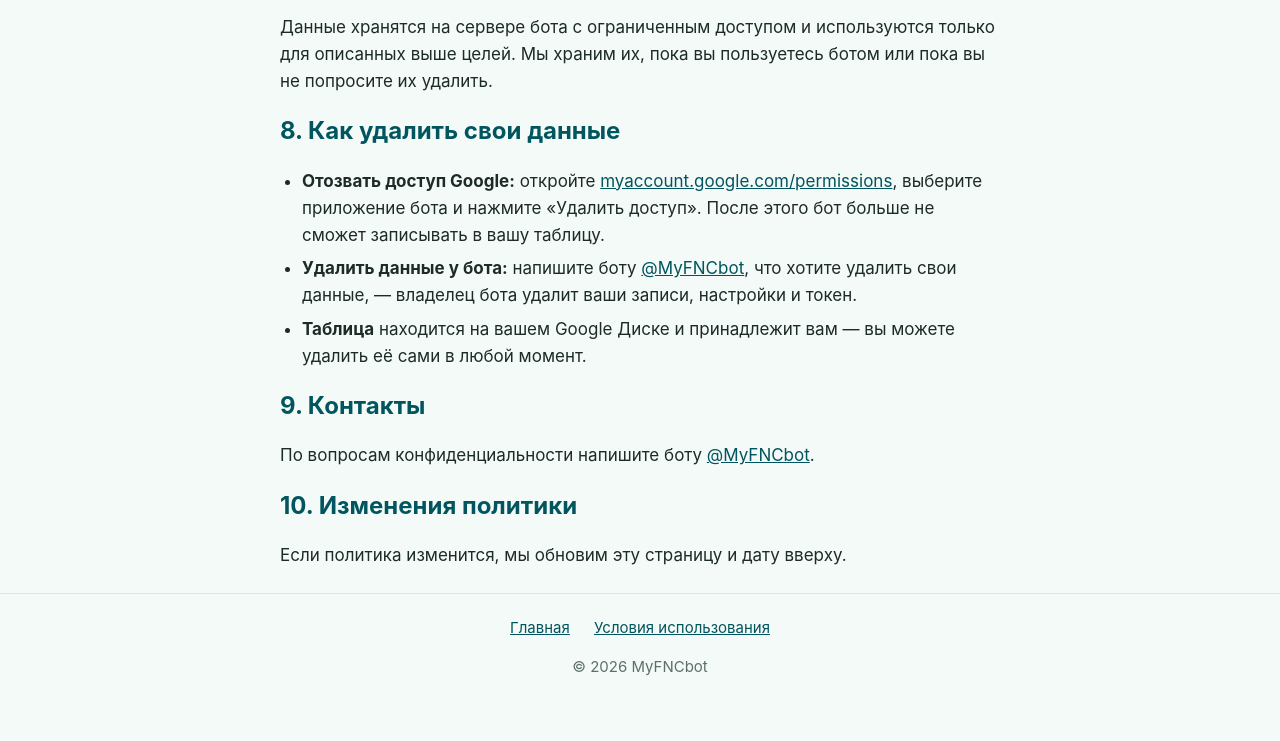
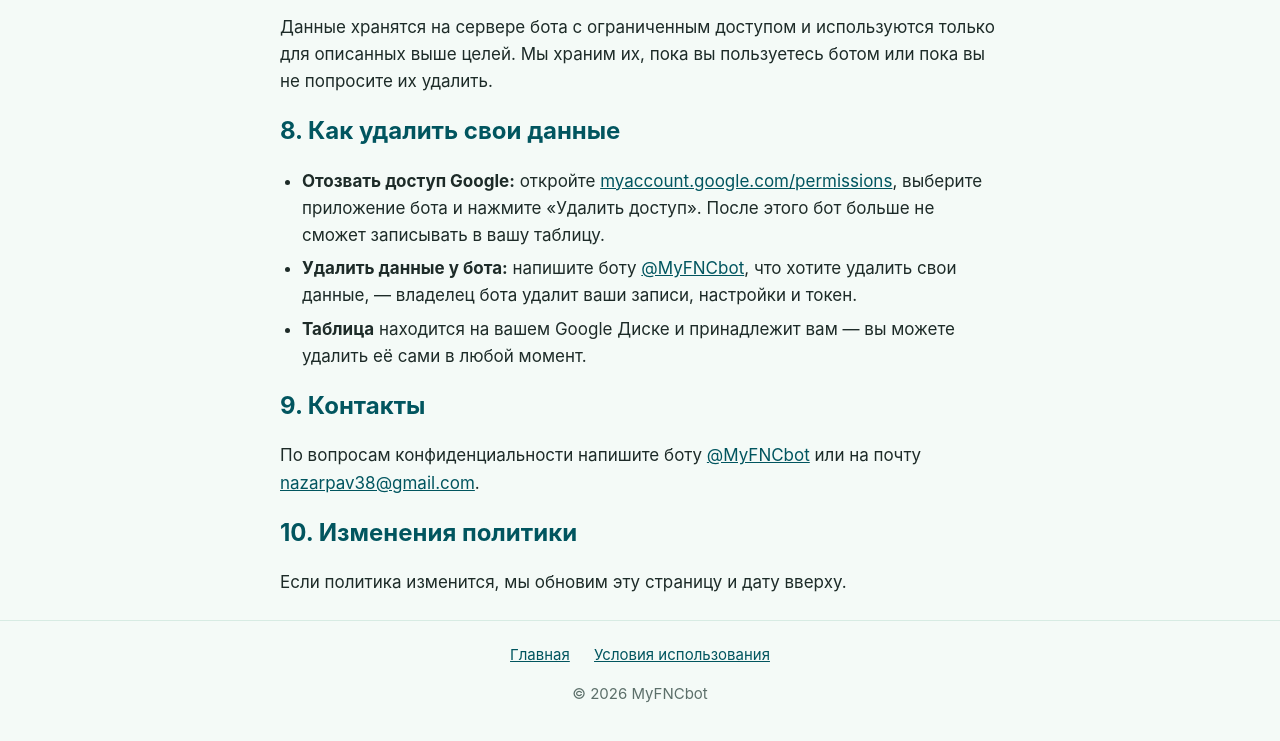
Before and after one commit to myfncbot/myfncbot.github.io, a plain HTML site: page privacy.html in a window 1280 px wide. Shown: the part 1772-2513 px from the top of the page. Drawn offline with Linux system fonts and the light colour scheme.

Commit message:
Add contact email

```diff
--- a/privacy.html
+++ b/privacy.html
@@ -59,7 +59,7 @@
   </ul>
 
   <h2>9. Контакты</h2>
-  <p>По вопросам конфиденциальности напишите боту <a href="https://t.me/MyFNCbot">@MyFNCbot</a>.<!-- CONTACT_EMAIL: добавьте здесь адрес почты, например: «или на почту <a href="mailto:you@example.com">you@example.com</a>» --></p>
+  <p>По вопросам конфиденциальности напишите боту <a href="https://t.me/MyFNCbot">@MyFNCbot</a> или на почту <a href="mailto:nazarpav38@gmail.com">nazarpav38@gmail.com</a>.</p>
 
   <h2>10. Изменения политики</h2>
   <p>Если политика изменится, мы обновим эту страницу и дату вверху.</p>
```
